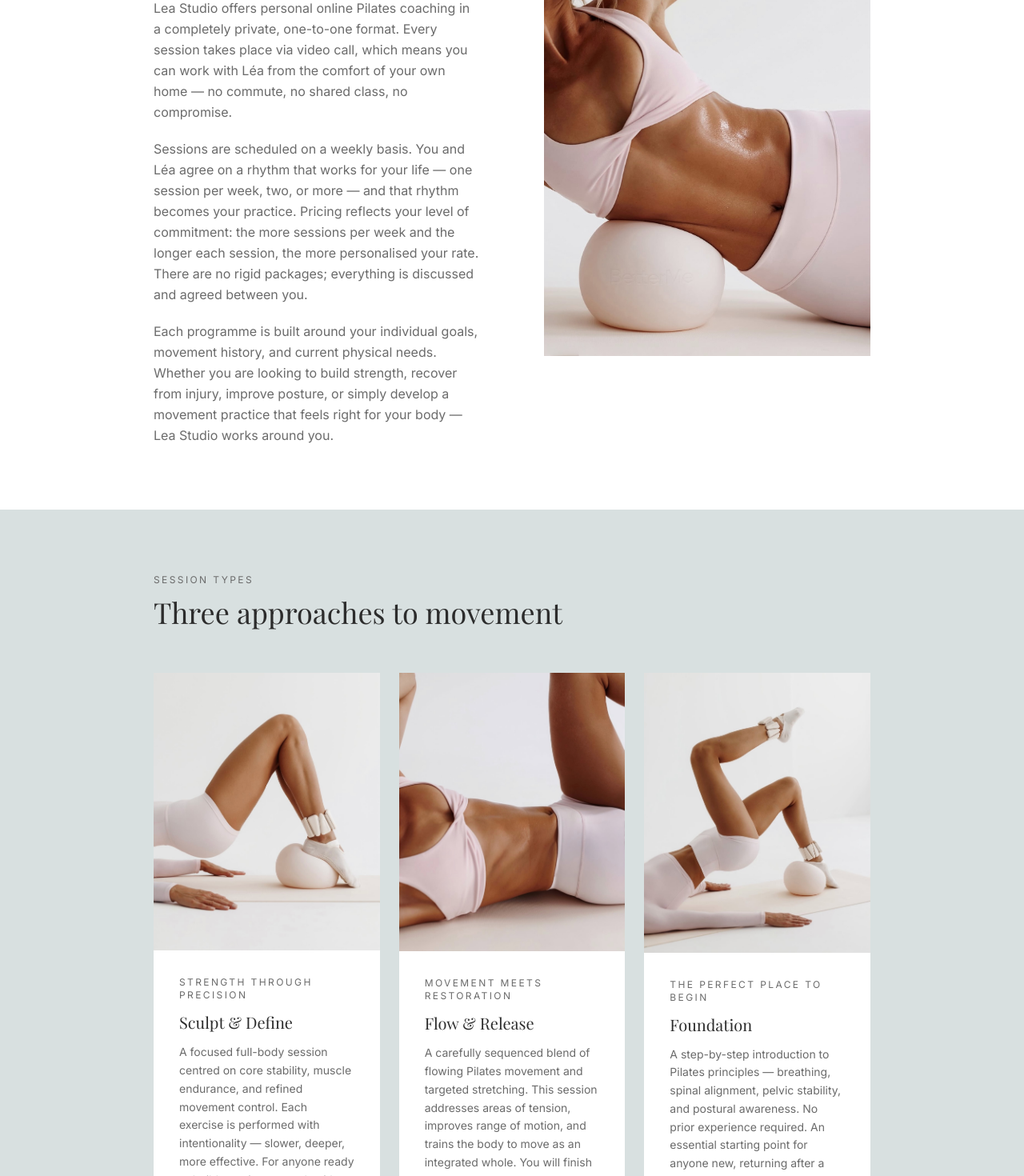
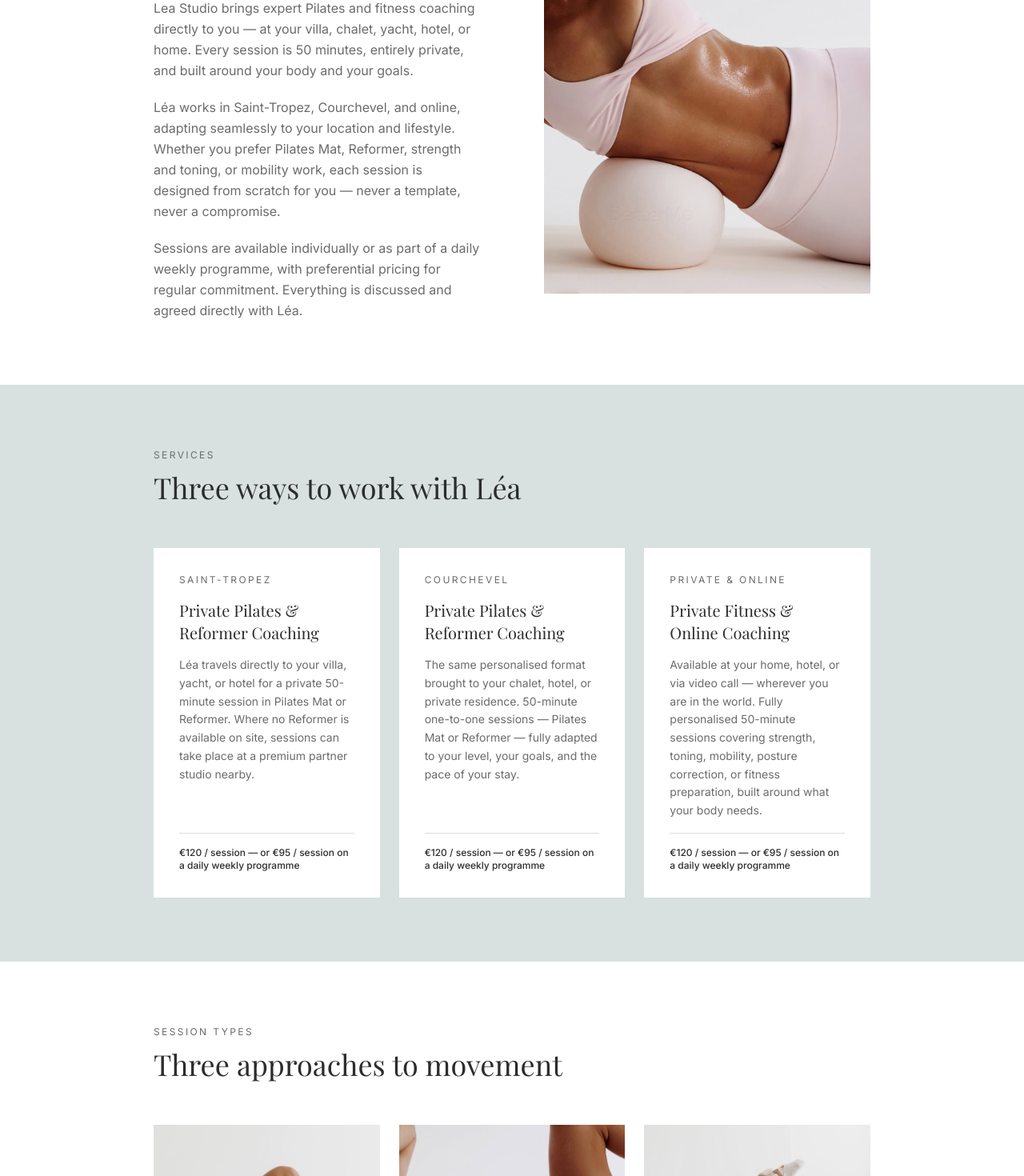
Before and after one commit to ItsRafeee/leastudio, a Next.js app: page /about in a window 1280 px wide. Shown: the part 480-1950 px from the top of the page at 80% size. Built offline with nearby package versions, Linux system fonts and the light colour scheme; a web font is replaced by a local one.

Commit message:
update about page with real services

```diff
--- a/app/about/page.tsx
+++ b/app/about/page.tsx
@@ -2,6 +2,30 @@ import type { Metadata } from "next";
 import Image from "next/image";
 
 export const metadata: Metadata = { title: "About | Lea Studio" };
+
+const services = [
+  {
+    location: "Saint-Tropez",
+    title: "Private Pilates & Reformer Coaching",
+    description:
+      "Léa travels directly to your villa, yacht, or hotel for a private 50-minute session in Pilates Mat or Reformer. Where no Reformer is available on site, sessions can take place at a premium partner studio nearby.",
+    pricing: "€120 / session — or €95 / session on a daily weekly programme",
+  },
+  {
+    location: "Courchevel",
+    title: "Private Pilates & Reformer Coaching",
+    description:
+      "The same personalised format brought to your chalet, hotel, or private residence. 50-minute one-to-one sessions — Pilates Mat or Reformer — fully adapted to your level, your goals, and the pace of your stay.",
+    pricing: "€120 / session — or €95 / session on a daily weekly programme",
+  },
+  {
+    location: "Private & Online",
+    title: "Private Fitness & Online Coaching",
+    description:
+      "Available at your home, hotel, or via video call — wherever you are in the world. Fully personalised 50-minute sessions covering strength, toning, mobility, posture correction, or fitness preparation, built around what your body needs.",
+    pricing: "€120 / session — or €95 / session on a daily weekly programme",
+  },
+];
 
 const approaches = [
   {
@@ -43,46 +67,41 @@ const benefits = [
 export default function AboutPage() {
   return (
     <>
-
-      {/* Page header — starts below fixed nav (pt-28 ≈ nav height) */}
+      {/* Page header */}
       <div className="w-full bg-white pt-36 pb-10 px-8 md:px-16 border-b border-sage">
         <div className="max-w-5xl mx-auto">
           <h1 className="font-serif text-3xl md:text-4xl text-charcoal">About</h1>
           <p className="text-warm-grey text-sm tracking-widest uppercase mt-2 font-light">
-            Online 1-to-1 Pilates coaching with Léa
+            Private Pilates &amp; fitness coaching with Léa
           </p>
         </div>
       </div>
 
-      {/* The approach — text left, portrait image right */}
+      {/* Services — intro text left, image right */}
       <section className="w-full bg-white py-20">
         <div className="max-w-5xl mx-auto px-8 md:px-16">
           <div className="grid md:grid-cols-2 gap-14 md:gap-20 items-center">
             <div>
               <p className="text-xs tracking-widest uppercase text-warm-grey mb-4">The approach</p>
               <h2 className="font-serif text-3xl md:text-4xl text-charcoal mb-8 leading-snug">
-                Private sessions,<br />on your terms
+                Private sessions,<br />wherever you are
               </h2>
               <div className="space-y-5 text-warm-grey leading-relaxed">
                 <p>
-                  Lea Studio offers personal online Pilates coaching in a completely
-                  private, one-to-one format. Every session takes place via video call,
-                  which means you can work with Léa from the comfort of your own home —
-                  no commute, no shared class, no compromise.
+                  Lea Studio brings expert Pilates and fitness coaching directly to you —
+                  at your villa, chalet, yacht, hotel, or home. Every session is 50 minutes,
+                  entirely private, and built around your body and your goals.
                 </p>
                 <p>
-                  Sessions are scheduled on a weekly basis. You and Léa agree on a rhythm
-                  that works for your life — one session per week, two, or more — and that
-                  rhythm becomes your practice. Pricing reflects your level of commitment:
-                  the more sessions per week and the longer each session, the more
-                  personalised your rate. There are no rigid packages; everything is
-                  discussed and agreed between you.
+                  Léa works in Saint-Tropez, Courchevel, and online, adapting seamlessly
+                  to your location and lifestyle. Whether you prefer Pilates Mat, Reformer,
+                  strength and toning, or mobility work, each session is designed from scratch
+                  for you — never a template, never a compromise.
                 </p>
                 <p>
-                  Each programme is built around your individual goals, movement history,
-                  and current physical needs. Whether you are looking to build strength,
-                  recover from injury, improve posture, or simply develop a movement
-                  practice that feels right for your body — Lea Studio works around you.
+                  Sessions are available individually or as part of a daily weekly programme,
+                  with preferential pricing for regular commitment. Everything is discussed
+                  and agreed directly with Léa.
                 </p>
               </div>
             </div>
@@ -99,8 +118,33 @@ export default function AboutPage() {
         </div>
       </section>
 
+      {/* Services — 3 blocks */}
+      <section className="w-full bg-sage py-20">
+        <div className="max-w-5xl mx-auto px-8 md:px-16">
+          <div className="mb-14">
+            <p className="text-xs tracking-widest uppercase text-warm-grey mb-3">Services</p>
+            <h2 className="font-serif text-3xl md:text-4xl text-charcoal">
+              Three ways to work with Léa
+            </h2>
+          </div>
+
+          <div className="grid md:grid-cols-3 gap-6">
+            {services.map((s) => (
+              <div key={s.location} className="bg-white p-8 flex flex-col gap-4">
+                <p className="text-xs tracking-widest uppercase text-warm-grey">{s.location}</p>
+                <h3 className="font-serif text-xl text-charcoal leading-snug">{s.title}</h3>
+                <p className="text-warm-grey text-sm leading-relaxed flex-1">{s.description}</p>
+                <div className="border-t border-sage pt-4">
+                  <p className="text-xs text-charcoal font-medium">{s.pricing}</p>
+                </div>
+              </div>
+            ))}
+          </div>
+        </div>
+      </section>
+
       {/* Session approaches */}
-      <section className="w-full bg-sage py-20">
+      <section className="w-full bg-white py-20">
         <div className="max-w-5xl mx-auto px-8 md:px-16">
           <div className="mb-14">
             <p className="text-xs tracking-widest uppercase text-warm-grey mb-3">Session types</p>
@@ -111,7 +155,7 @@ export default function AboutPage() {
 
           <div className="grid md:grid-cols-3 gap-6">
             {approaches.map((a) => (
-              <div key={a.name} className="bg-white flex flex-col">
+              <div key={a.name} className="bg-sage flex flex-col">
                 <Image
                   src={a.image}
                   alt={`Léa — ${a.name}`}
@@ -123,7 +167,7 @@ export default function AboutPage() {
                   <p className="text-xs tracking-widest uppercase text-warm-grey">{a.tagline}</p>
                   <h3 className="font-serif text-xl text-charcoal">{a.name}</h3>
                   <p className="text-warm-grey text-sm leading-relaxed flex-1">{a.description}</p>
-                  <p className="text-xs text-warm-grey italic border-t border-sage pt-4">{a.note}</p>
+                  <p className="text-xs text-warm-grey italic border-t border-sage-dark pt-4">{a.note}</p>
                 </div>
               </div>
             ))}
@@ -132,7 +176,7 @@ export default function AboutPage() {
       </section>
 
       {/* Benefits */}
-      <section className="w-full bg-white py-20">
+      <section className="w-full bg-sage py-20">
         <div className="max-w-5xl mx-auto px-8 md:px-16">
           <div className="grid md:grid-cols-2 gap-14 md:gap-20 items-center">
             <div>
@@ -163,7 +207,6 @@ export default function AboutPage() {
           </div>
         </div>
       </section>
-
     </>
   );
 }
```
